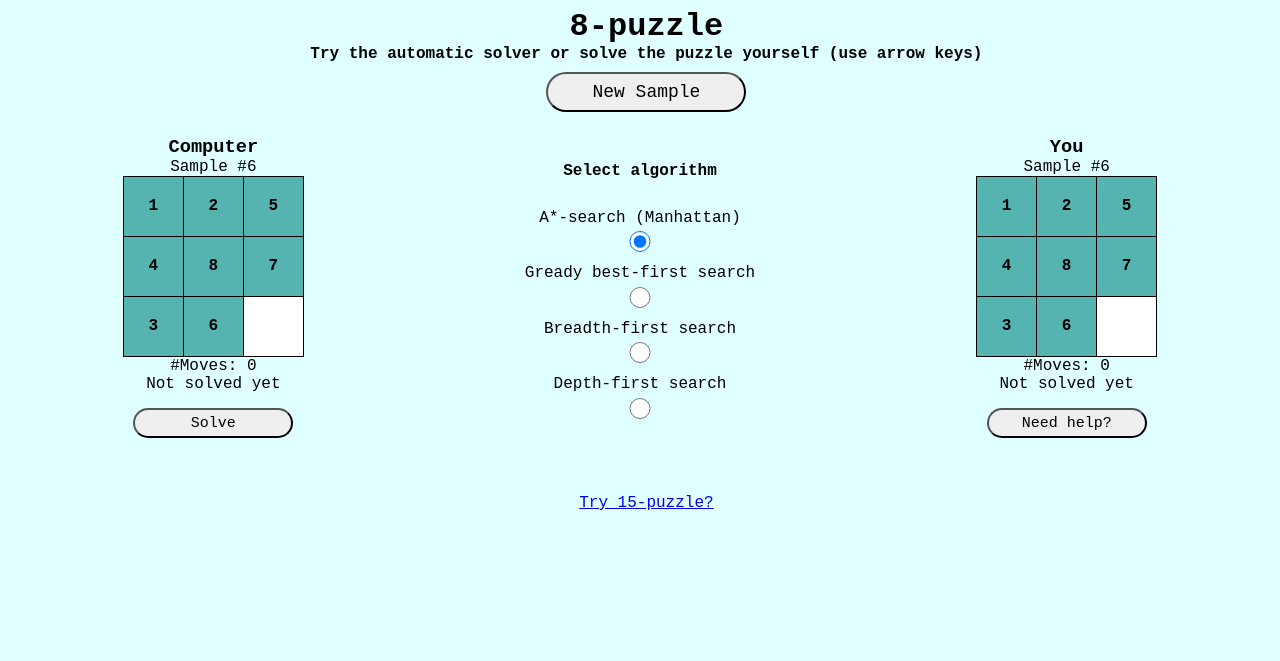
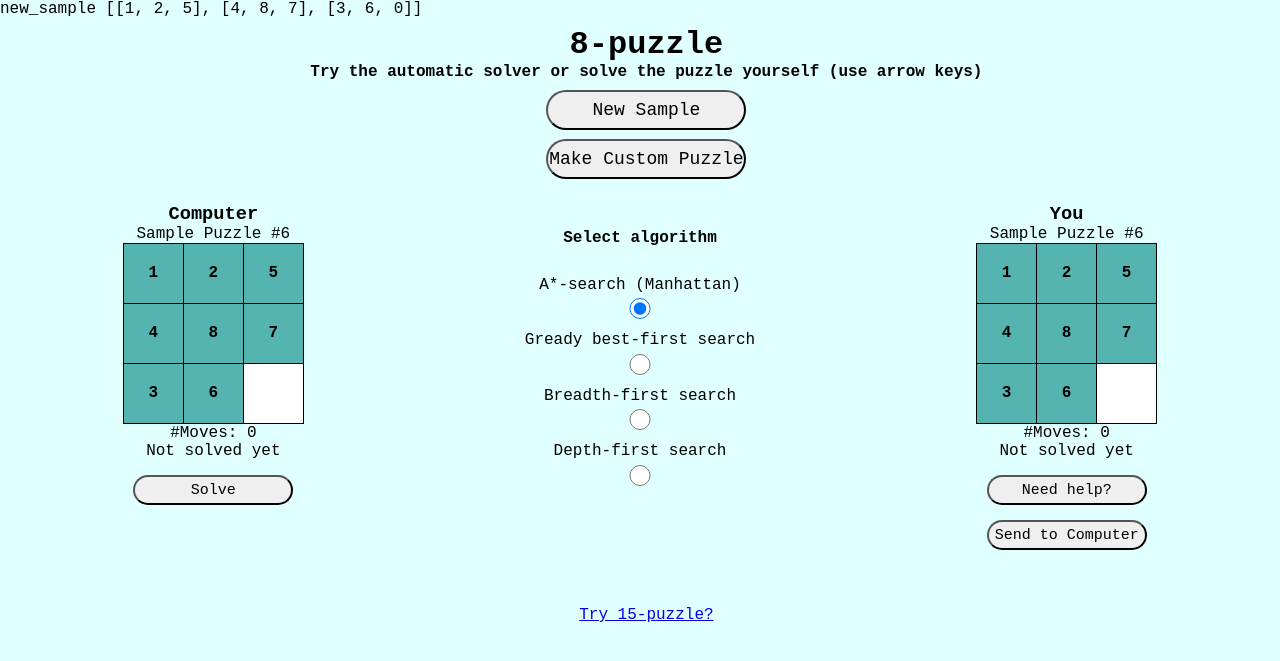
Before and after one commit to KristianMSchmidt/Flask-8-puzzle, a Flask app: page / in a window 1280 px wide. Shown: the top 661 px of the page. Run offline with Flask 2, Linux system fonts and the light colour scheme.

Commit message:
Various changes

```diff
--- a/app.py
+++ b/app.py
@@ -11,7 +11,7 @@ import timeit, json
 from random import choice as random_choice
 from python.Puzzle import Puzzle
 from python.utils import convert_solution_string
-from python.puzzle_collection import puzzle_collection
+from python.puzzle_collection import eight_puzzles, fifteen_puzzles
 
 app = Flask('__name__')
 
@@ -19,29 +19,47 @@ app = Flask('__name__')
 def index():
 
     if request.method == 'GET':
-        action = "new_puzzle"
+        action = "new_sample"
+        puzzle_dim = 3
         search_type = "ast_alt"
+
     else:
         data = json.loads(request.form["json_data"])   #return(json.dumps(data))
         action = data["requested_action"]
+        puzzle_dim = data["puzzle_dim"]
         search_type = data["search_type"]
 
-    if action == 'new_puzzle':
-        puzzle_number = random_choice(range(len(puzzle_collection)))
-        puzzle = Puzzle(3,3,puzzle_collection[puzzle_number])._grid
+    if action == 'new_sample' or action == 'show_solved_puzzle': # new sample btn or change puzzle size
+        if action == 'new_sample':
+            if puzzle_dim == 3:
+                puzzle_collection = eight_puzzles
+            else:
+                puzzle_collection = fifteen_puzzles
+            puzzle_number = random_choice(range(len(puzzle_collection)))
+            puzzle = Puzzle(puzzle_dim, puzzle_dim, puzzle_collection[puzzle_number])._grid
+            puzzle_title = "Sample Puzzle #" +str(puzzle_number+1)
+            human_puzzle_is_solved = False  #Assuming no samples are in solved state
+            ai_puzzle_is_solved = False
+        else:
+            if puzzle_dim == 3:
+                puzzle = [[0,1,2],[3,4,5],[6,7,8]]
+            else:
+                puzzle = [[0, 1, 2, 3], [4, 5, 6, 7], [8, 9, 10,11], [12,13,14,15]]
+            puzzle_title = "Solved puzzle"
+            human_puzzle_is_solved = True  #Assuming no samples are in solved state
+            ai_puzzle_is_solved =  True
+
         data = {
-            "puzzle_number":puzzle_number + 1,
+            "puzzle_title": puzzle_title,
             "ai_puzzle": puzzle,
             "human_puzzle": puzzle,
+            "puzzle_dim": puzzle_dim,
+            "search_type" : search_type,
             "human_move_count": 0,
-            "human_puzzle_is_solved": False,
-            "search_type" : search_type,
-            "requested_action" : "new_puzzle",
+            "human_puzzle_is_solved": human_puzzle_is_solved,
+            "ai_puzzle_is_solved": ai_puzzle_is_solved,
             "ai_solution_computed": False,
-            "15_puzzle": [[1, 2, 6, 3],
-                          [4, 5, 0, 7],
-                          [8, 9, 10, 11],
-                          [12, 13, 14, 15]],
+            "requested_action": action,
             "search_names": {
                 "ast_alt": "A*-search",
                 "dfs": "Depth-first Search",
@@ -51,17 +69,18 @@ def index():
         }
 
     elif action == 'human_move':
-        human_puzzle = Puzzle(3,3, data["human_puzzle"])
+        human_puzzle = Puzzle(puzzle_dim, puzzle_dim, data["human_puzzle"]);
         try:
             human_puzzle.update_puzzle(data["direction"])
             data["human_puzzle"] = human_puzzle._grid
             data["human_move_count"] += 1
             data["human_puzzle_is_solved"] = human_puzzle.is_solved()
+            data["puzzle_title"] = "Custom Puzzle"
         except:
-            pass
+            pass   # Move is off grid
 
     elif action == 'solve_ai_puzzle':
-        ai_puzzle = Puzzle(3,3, data["ai_puzzle"])
+        ai_puzzle = Puzzle(puzzle_dim, puzzle_dim, data["ai_puzzle"]);
         ai_solution_string, ai_num_solution_steps, num_expanded_nodes, max_search_depth, running_time, max_ram_usage \
                 = ai_puzzle.solve_puzzle(data['search_type'])
         data['running_time'] = round(running_time, 5)
@@ -82,11 +101,11 @@ def index():
         data["final_state"] = animated_solution[-1]
 
 
-    elif action == 'reset_ai':
+    elif action == 'reset_sample_ai':
         data["ai_solution_computed"] = False
 
     elif action == "help":
-        human_puzzle = Puzzle(3,3, data["human_puzzle"])
+        human_puzzle = Puzzle(puzzle_dim, puzzle_dim, data["human_puzzle"])
         human_solution, human_num_solution_steps, _, _, _, _ = human_puzzle.solve_puzzle(data["search_type"])
         human_solution = convert_solution_string(human_solution)
         human_num_solution_steps = len(human_solution)
@@ -102,27 +121,6 @@ def index():
         data["human_hint"] = hint
         data['human_num_solution_steps'] = human_num_solution_steps
 
-    elif action == "solve_ai_15_puzzle":
-        ai_puzzle = Puzzle(4,4, data["15_puzzle"])
-        ai_solution_string, ai_num_solution_steps, num_expanded_nodes, max_search_depth, running_time, max_ram_usage \
-                = ai_puzzle.solve_puzzle(data['search_type'])
-        data['running_time_15'] = round(running_time, 5)
-        data['max_ram_usage_15'] = round(max_ram_usage, 2)  #number is in megabytes
-        data['ai_num_solution_steps_15'] = len(ai_solution_string)
-        data['num_expanded_nodes_15'] = num_expanded_nodes
-        data['max_search_depth_15'] = max_search_depth
-        data['ai_15_solution_string'] = ai_solution_string
-        data["ai_15_solution_computed"] = True
-
-        # Compute all board positions on the road to solution:
-        ai_puzzle_clone = ai_puzzle.clone()
-        animated_solution = []
-        for direction in ai_solution_string:
-            ai_puzzle_clone.update_puzzle(direction)
-            animated_solution.append(ai_puzzle_clone.clone()._grid)
-        data['animated_solution_15'] = animated_solution
-        data["final_state_15"] = animated_solution[-1]
-
     return render_template("index.html", data = data)
 
 @app.route('/<ai_solution_string>')
--- a/static/css/main.css
+++ b/static/css/main.css
@@ -117,10 +117,6 @@ html {
 .board {
   display: -ms-grid;
   display: grid;
-  -ms-grid-columns: 1fr 1fr 1fr;
-      grid-template-columns: 1fr 1fr 1fr;
-  -ms-grid-rows: 1fr 1fr 1fr;
-      grid-template-rows: 1fr 1fr 1fr;
   border-bottom: 1px solid black;
   border-left: 1px solid black;
   gap: 0;
@@ -143,33 +139,20 @@ html {
   background-color: white;
 }
 
-.fifteen-board {
-  display: -ms-grid;
-  display: grid;
+.board.dim3 {
+  -ms-grid-columns: 1fr 1fr 1fr;
+      grid-template-columns: 1fr 1fr 1fr;
+  -ms-grid-rows: 1fr 1fr 1fr;
+      grid-template-rows: 1fr 1fr 1fr;
+}
+
+.board.dim4 {
   -ms-grid-columns: 1fr 1fr 1fr 1fr;
       grid-template-columns: 1fr 1fr 1fr 1fr;
   -ms-grid-rows: 1fr 1fr 1fr 1fr;
       grid-template-rows: 1fr 1fr 1fr 1fr;
-  border-bottom: 1px solid black;
-  border-left: 1px solid black;
-  gap: 0;
   width: 250px;
   height: 250px;
-  background-color: #55b4b0;
-  color: #000;
-}
-
-.fifteen-board > div {
-  padding: 20px;
-  text-align: center;
-  border-top: 1px solid black;
-  border-right: 1px solid black;
-  font-size: 1em;
-  font-weight: bold;
-}
-
-.fifteen-board > div.zero-tile {
-  background-color: white;
 }
 
 @media only screen and (max-width: 950px) {
--- a/static/css/main.scss
+++ b/static/css/main.scss
@@ -103,8 +103,6 @@ html {
 
 .board {
   display: grid;
-  grid-template-columns: 1fr 1fr 1fr;
-  grid-template-rows: 1fr 1fr 1fr;
   border-bottom: 1px solid black;
   border-left: 1px solid black;
   gap: 0;
@@ -124,32 +122,19 @@ html {
       background-color: $zero-tile-color;
     }
   }
+  &.dim3 {
+    grid-template-columns: 1fr 1fr 1fr;
+    grid-template-rows: 1fr 1fr 1fr;
   }
 
-.fifteen-board {
-  display: grid;
+  &.dim4 {
     grid-template-columns: 1fr 1fr 1fr 1fr;
     grid-template-rows: 1fr 1fr 1fr 1fr;
-  border-bottom: 1px solid black;
-  border-left: 1px solid black;
-  gap: 0;
     width: 250px;
     height: 250px;
-  background-color: $tile-color;
-  color: set-text-color($tile-color);
-
-  > div {
-    padding: 20px;
-    text-align: center;
-    border-top: 1px solid black;
-    border-right: 1px solid black;
-    font-size: 1em;
-    font-weight: bold;
-    &.zero-tile {
-      background-color: $zero-tile-color;
   }
 }
-}
+
 @media only screen and (max-width: 950px) {
   /*985px) {*/
   .horizontal-flex-container {
--- a/static/js/eventlisteners.js
+++ b/static/js/eventlisteners.js
@@ -6,6 +6,30 @@ function submit(){
 
 function set_global_eventlisteners(js_data){
     // Event handlers that should be defined in all game states
+
+    document.getElementById("make_custom_btn").addEventListener('click', event => {
+        js_data['requested_action'] = "show_solved_puzzle";
+        submit();
+    })
+
+    document.getElementById("send_to_ai_btn").addEventListener('click', event => {
+        js_data['ai_puzzle'] = js_data['human_puzzle'];
+        js_data['puzzle_title'] = "Custom Puzzle";
+        document.getElementById("ai_title").innerHTML = "Custom Puzzle";
+        render_puzzle(js_data["ai_puzzle"], agent = "ai")
+
+    })
+
+    document.getElementById("change_puzzle_dim_link").addEventListener('click', event => {
+        // User wants to change size of puzzle
+        if(js_data["puzzle_dim"] == 3){
+            js_data["puzzle_dim"] = 4;
+        } else{
+            js_data["puzzle_dim"] = 3;
+        }
+        js_data['requested_action'] = "new_sample"
+        submit();
+    })
 
     function human_move(direction){
         js_data["direction"] = direction;
@@ -36,13 +60,18 @@ function set_global_eventlisteners(js_data){
         }
     });
 
-    document.getElementById("new_puzzle_btn").addEventListener('click', event => {
-        js_data["requested_action"] = "new_puzzle";
+    document.getElementById("new_sample_btn").addEventListener('click', event => {
+        js_data["requested_action"] = "new_sample";
         submit();
     })
 
     document.getElementById("help_btn").addEventListener('click', event => {
-        document.getElementById("human_puzzle_status").innerHTML = "Generating help...";
+        if(document.getElementById("help-area")){
+            document.getElementById("help-area").innerHTML = "<h4>Here's a hint</h4><p>Generating help...</p>";
+        } else{
+            document.getElementById("human_status").innerHTML = "Generating help..."
+        }
+
         js_data["requested_action"] = "help";
         submit();
         })
@@ -66,13 +95,6 @@ function set_eventlisteners_ai_not_solved(){
         }
     }
 }
-function set_eventlisteners_ai_15_not_solved(){
-    document.getElementById("solve_15_btn").addEventListener('click', event => {
-        document.getElementById("ai_15_status").innerHTML = "Searching...";
-        js_data["requested_action"] = "solve_ai_15_puzzle";
-        submit();
-    });
-}
 
 function set_eventlisteners_ai_solved(){
     // These eventlisteners should only be set when ai puzzle is solved
--- a/static/js/render_puzzle.js
+++ b/static/js/render_puzzle.js
@@ -1,8 +1,7 @@
 function render_puzzle(puzzle, agent){
-    let num_rows = puzzle.length;
-    let num_columns = puzzle[0].length;
-    for (let i=0; i < num_rows; i++) {
-        for (let j=0; j < num_columns; j++){
+    let dim = js_data["puzzle_dim"]
+    for (let i=0; i < dim; i++) {
+        for (let j=0; j < dim; j++){
             id = agent + i.toString() + j.toString();
             element = document.getElementById(id);
             if(puzzle[i][j] == 0){
@@ -20,10 +19,10 @@ function render_puzzle(puzzle, agent){
 function show_solution_step(move_num) {
     /* shows this animated computer solution */
 
-    if(js_data['ai_num_solution_steps'] < 100){
+    if(js_data['ai_num_solution_steps'] < 1000){
         var time_delay = 250;
     } else{
-        var time_delay = 2;
+        var time_delay = 25;
     }
 
     setTimeout(function() {   //
--- a/templates/index.html
+++ b/templates/index.html
@@ -1,26 +1,38 @@
 {% extends 'base.html' %}
 {% block title %}8 puzzle{% endblock title%}
 {% block body %}
-
+{{data["requested_action"]}}
+{{data["human_puzzle"]}}
 <div class="title-area">
-    <h1>8-puzzle</h1>
+    {% if data["puzzle_dim"] == 3 %}
+        <h1>8-puzzle</h1>
+    {% else %}
+        <h1>15-puzzle</h1>
+    {% endif %}
     <h4>Try the automatic solver or solve the puzzle yourself (use arrow keys)</h4>
-    <input type="button" id="new_puzzle_btn" value="New Sample"><br>
+    <input type="button" id="new_sample_btn" value="New Sample"><br>
+    <input type="button" id="make_custom_btn" value="Make Custom Puzzle"><br>     <!-- small button::-->
 </div>
 
 <div class="horizontal-flex-container">
     <div class="vertical-flex-container game-area">
         <h3>Computer</h3>
-        <p>Sample #{{data["puzzle_number"]}}</p>
-        <div class="board">
-            {% for i in range(3) %}
-                {% for j in range(3) %}
+        <p id="ai_title">{{data["puzzle_title"]}}</p>
+        <div class="board dim{{data["puzzle_dim"]}}">
+            {% for i in range(data["puzzle_dim"]) %}
+                {% for j in range(data["puzzle_dim"]) %}
                     <div id="ai{{i|string}}{{j|string}}"></div>
                 {% endfor %}
             {% endfor %}
         </div>
         <p id="ai_move_count">#Moves: 0</p>
-        <p id="ai_status">Not solved yet</p>
+        <p id="ai_status">
+            {% if data["ai_puzzle_is_solved"] %}
+                Solved!
+            {% else %}
+                Not solved yet
+            {% endif %}
+        </p>
         {% if not data["ai_solution_computed"] %}
             <input type="button" id="solve_btn" value="Solve">
         {% else %}
@@ -57,16 +69,16 @@
     </div>
     <div class="vertical-flex-container game-area" id="human-board">
         <h3>You</h3>
-        <p>Sample #{{data["puzzle_number"]}}</p>
-        <div class="board">
-            {% for i in range(3) %}
-                {% for j in range(3) %}
+        <p>{{data["puzzle_title"]}}</p>
+        <div class="board dim{{data["puzzle_dim"]}}">
+            {% for i in range(data["puzzle_dim"]) %}
+                {% for j in range(data["puzzle_dim"]) %}
                     <div id="human{{i|string}}{{j|string}}"></div>
                 {% endfor %}
             {% endfor %}
         </div>
         <p id="human_move_count">#Moves: {{data["human_move_count"]}}</p>
-        <p id="human_puzzle_status">
+        <p id="human_status">
             {% if data["human_puzzle_is_solved"] %}
                 Solved!
             {% else %}
@@ -74,29 +86,31 @@
             {% endif %}
         </p>
         <input type="button" id="help_btn" value="Need help?" >
+        <input type="button" id="send_to_ai_btn" value="Send to Computer" >
+
     </div>
     {% if data["requested_action"] == "help" %}
         {% include 'help.html' %}
     {% endif %}
 </div>
 
+<div class="title-area">
+    <a id="change_puzzle_dim_link" href="#">
+        {% if data["puzzle_dim"] == 3 %}
+            Try 15-puzzle?
+        {% else %}
+            Back to 8-puzzle
+        {% endif %}
+    </a>
+</div>
+
 <form method="post" action="{{ url_for('index') }}" id="form">
     <input type="hidden" name="json_data" id="json_data" value = "">
 </form>
-
-<div class="title-area">
-    <a id="mylink" href="#">Try 15-puzzle?</a>
-</div>
-<script>
-    document.getElementById("mylink").addEventListener('click', event => {
-        alert("hej")
-    })
-</script>
 
 <script>js_data = JSON.parse('{{ data | tojson | safe}}')</script>
 <script src="../static/js/eventlisteners.js"></script>
 <script src="../static/js/render_puzzle.js"></script>
 <script src= "../static/js/main.js"></script>
 
-
 {% endblock body %}
```
Also changed, not shown: python/puzzle_collection.py (+22 -2 lines), templates/help.html (line endings or trailing spaces), 1 other file. Lines whose indentation alone changed are shown as unchanged.
